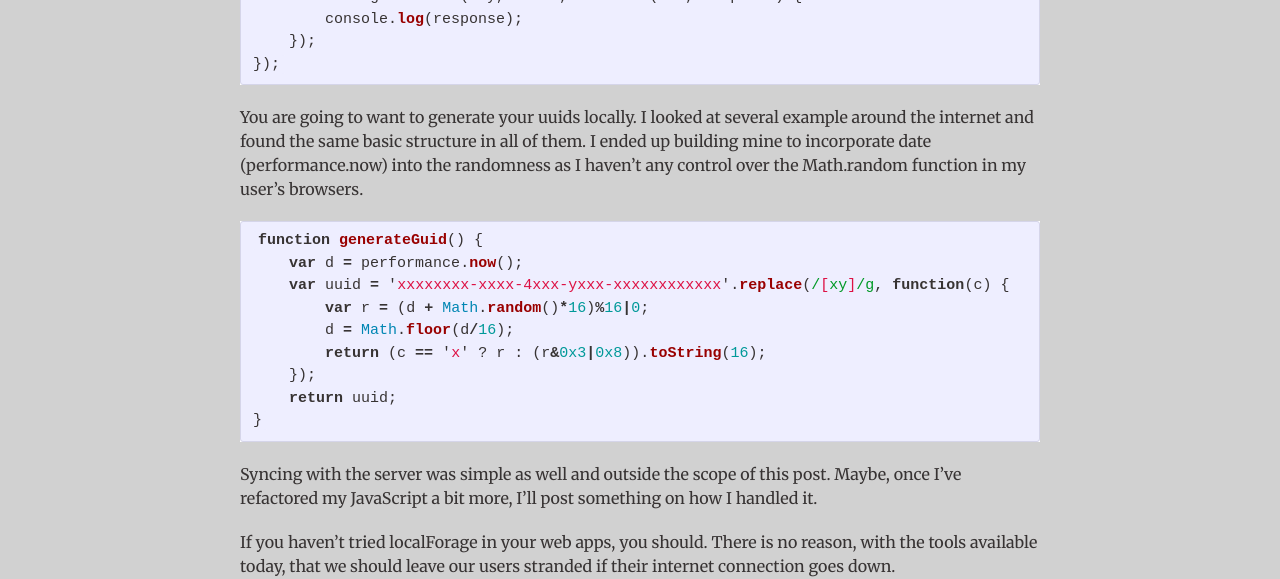
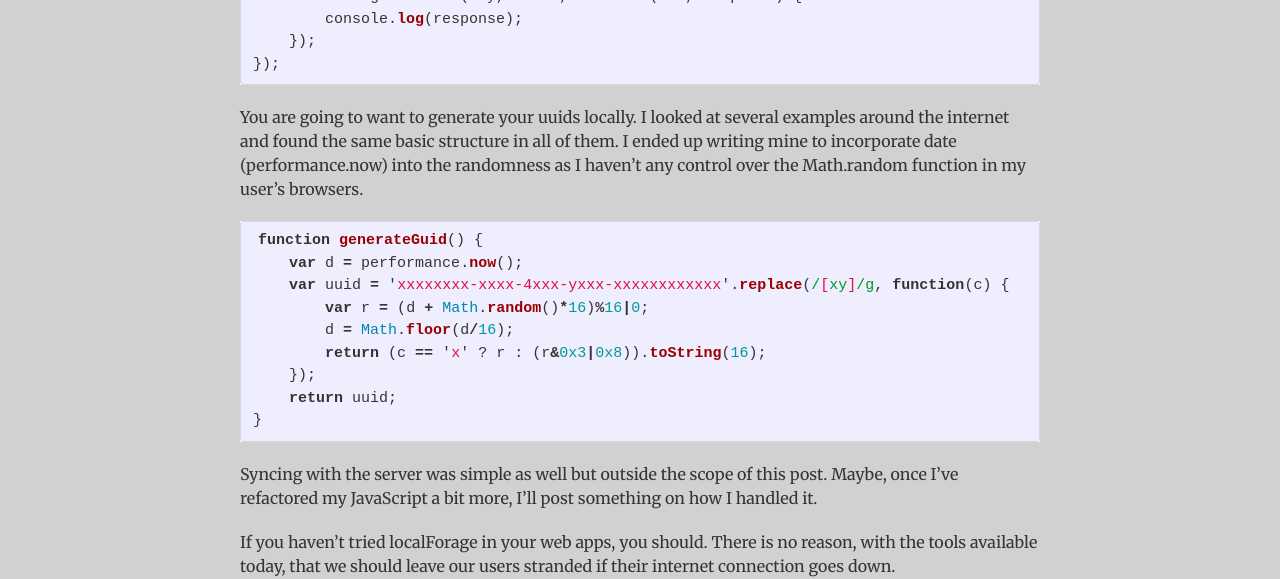
Before and after one commit to seanot/personal_page, a Jekyll site: the page built from _posts/2015-05-07-localForage.markdown, in a window 1280 px wide and 900 px high, scrolled down 1683 px. Shown: the part 153-732 px from the top of the window. Built offline with Jekyll 4.4.1, drawn with Linux system fonts in a browser that asks for light colours; nearby versions of some CDN libraries; some web fonts are replaced; comment, search, counter and statistics services are not loaded.

Commit message:
cleaned up typos

```diff
--- a/_posts/2015-05-07-localForage.markdown
+++ b/_posts/2015-05-07-localForage.markdown
@@ -51,7 +51,7 @@ localforage.getItem(key, function(err, value) {
     });
 });
 {% endhighlight %}
-You are going to want to generate your uuids locally. I looked at several example around the internet and found the same basic structure in all of them. I ended up building mine to incorporate date (performance.now) into the randomness as I haven’t any control over the Math.random function in my user’s browsers.
+You are going to want to generate your uuids locally. I looked at several examples around the internet and found the same basic structure in all of them. I ended up writing mine to incorporate date (performance.now) into the randomness as I haven’t any control over the Math.random function in my user’s browsers.
 {% highlight javascript %}
 function generateGuid() {
     var d = performance.now();
@@ -63,7 +63,7 @@ function generateGuid() {
     return uuid;
 }
 {% endhighlight %}
-Syncing with the server was simple as well and outside the scope of this post. Maybe, once I’ve refactored my JavaScript a bit more, I’ll post something on how I handled it.
+Syncing with the server was simple as well but outside the scope of this post. Maybe, once I’ve refactored my JavaScript a bit more, I’ll post something on how I handled it.
 
 If you haven’t tried localForage in your web apps, you should. There is no reason, with the tools available today, that we should leave our users stranded if their internet connection goes down.
 
```
